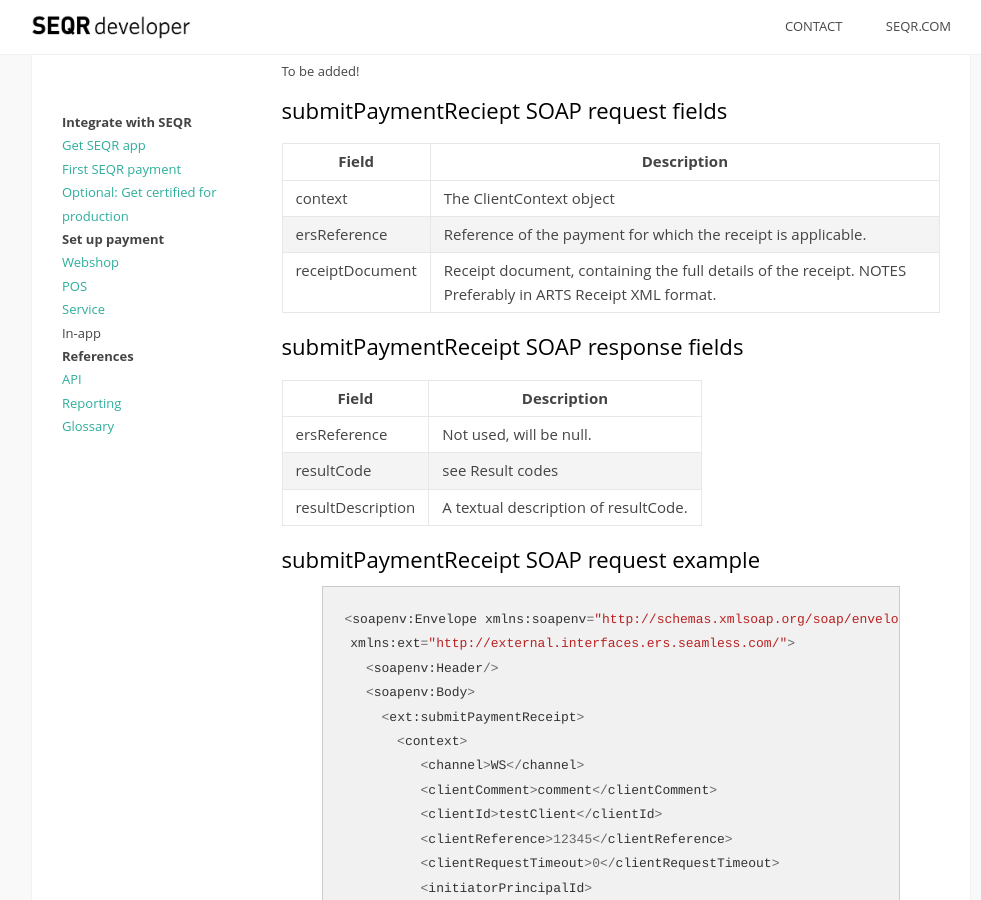
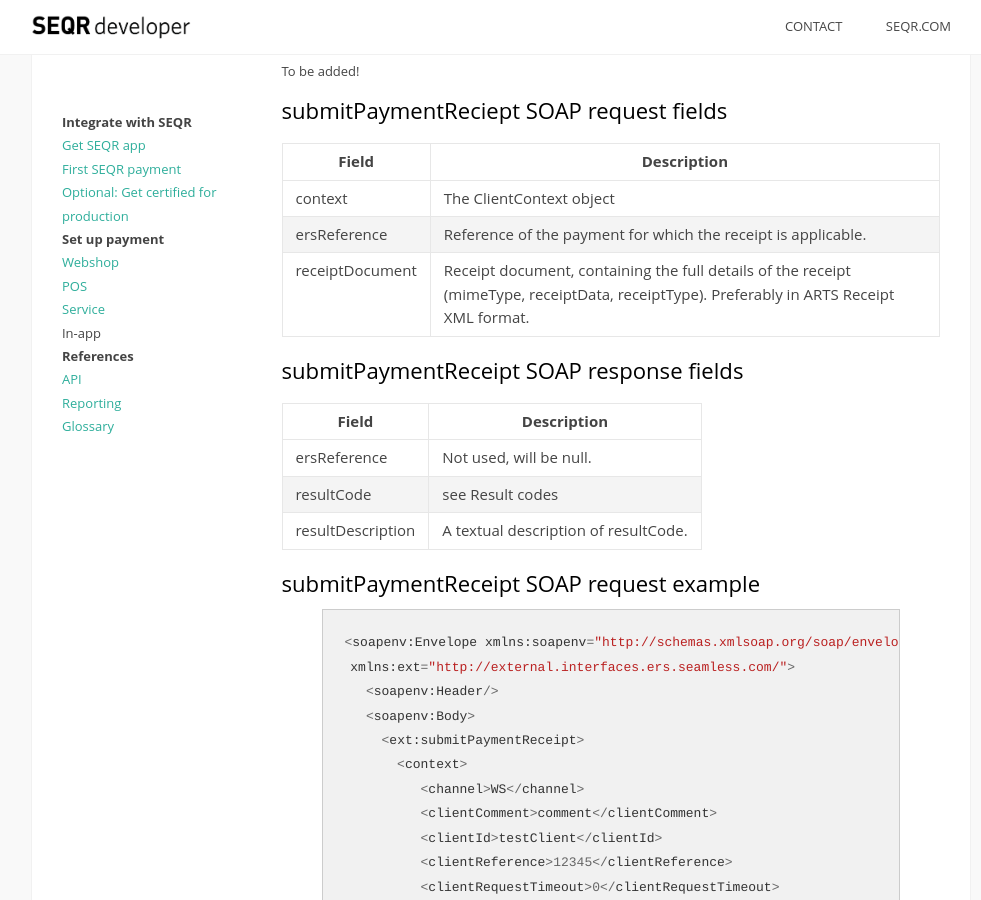
Before and after one commit to SeamlessDistribution/SeamlessDistribution.github.io, a Jekyll site: the page built from merchant/reference/api.md, in a window 1280 px wide and 900 px high, scrolled down 15340 px. Shown: the whole window, without its empty margins (139-1120 px from the left). Built offline with Jekyll 4.4.1, drawn with Linux system fonts in a browser that asks for light colours.

Commit message:
Update api.md

```diff
--- a/merchant/reference/api.md
+++ b/merchant/reference/api.md
@@ -779,7 +779,7 @@
 | --- | --- |
 | context | The ClientContext object |
 | ersReference | Reference of the payment for which the receipt is applicable. |
-| receiptDocument | Receipt document, containing the full details of the receipt. NOTES Preferably in ARTS Receipt XML format. |
+| receiptDocument | Receipt document, containing the full details of the receipt (mimeType, receiptData, receiptType). Preferably in ARTS Receipt XML format. |
 
 
 ## submitPaymentReceipt SOAP response fields
```
